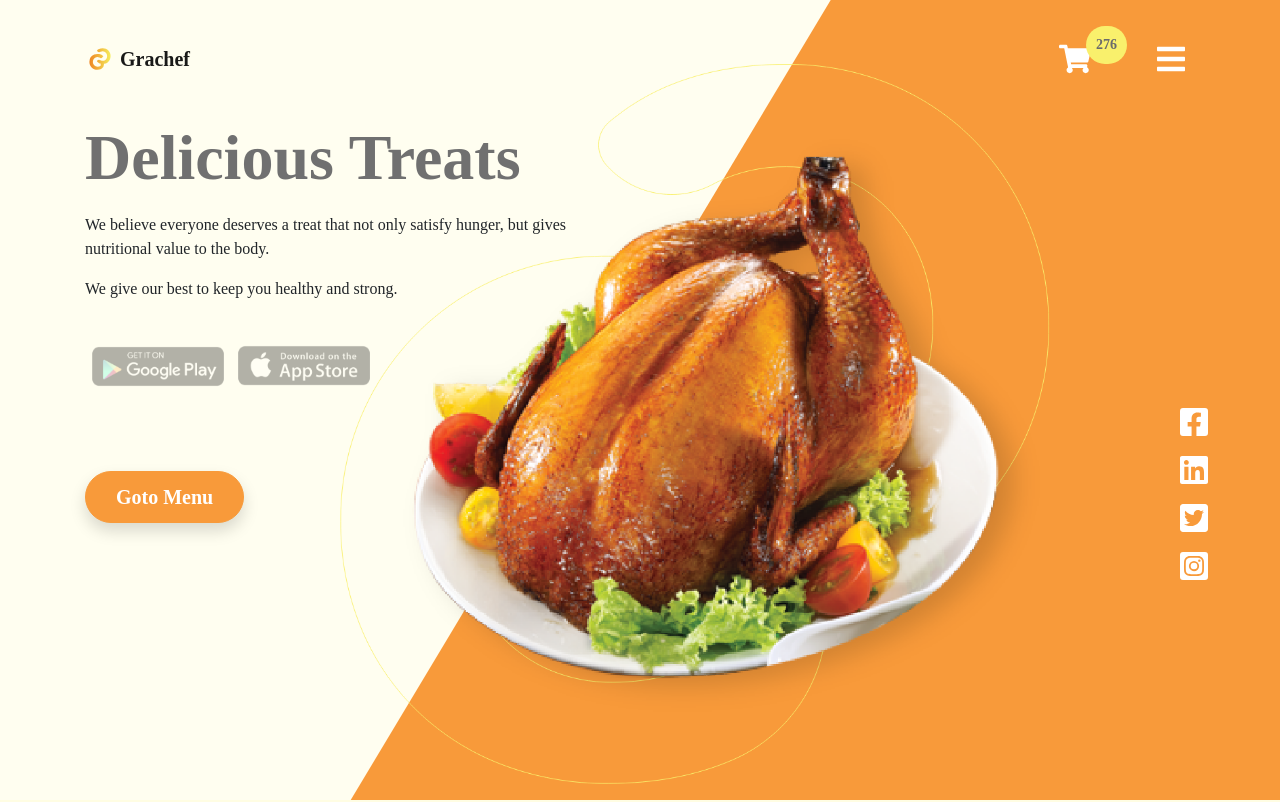
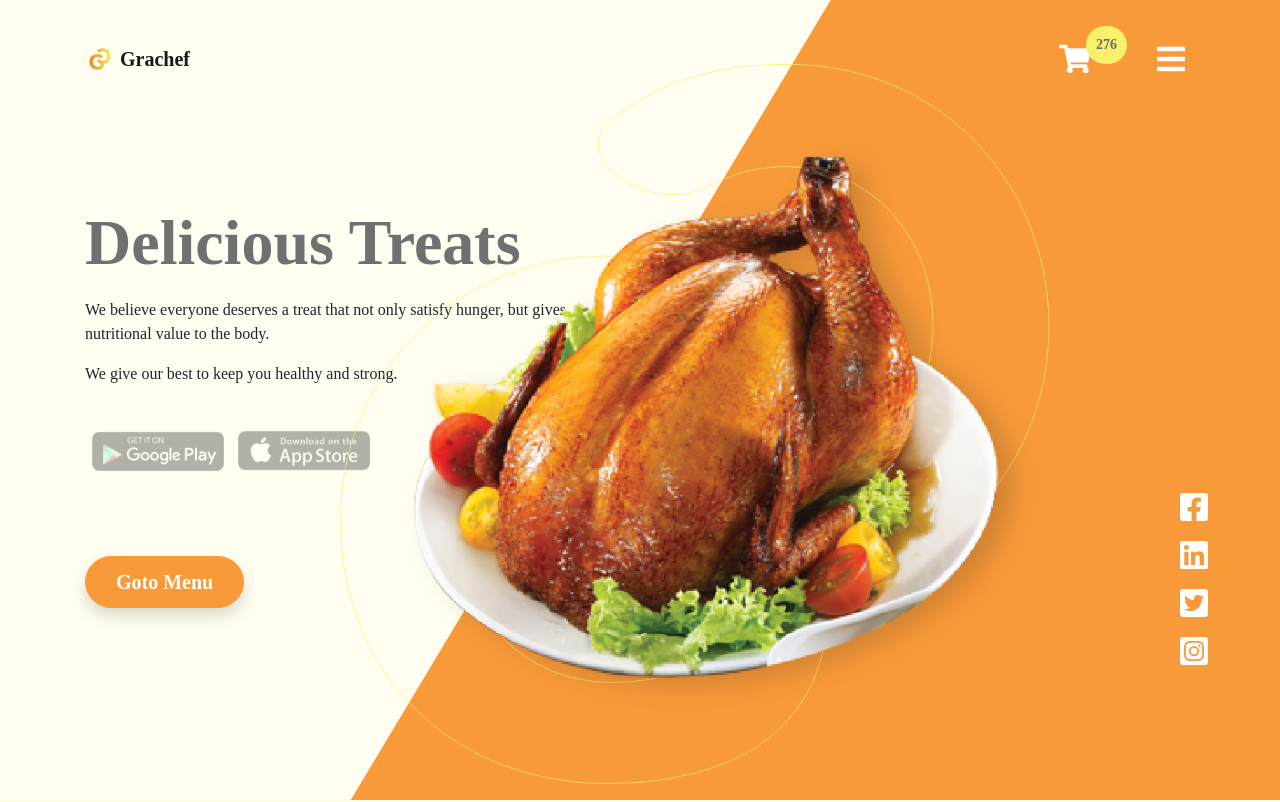
Before and after one commit to jilh/grachef, a React (Create React App) app: page / in a window 1280 px wide. Shown: the top 802 px of the page. Built offline with nearby package versions, Linux system fonts and the light colour scheme.

Commit message:
Fixed header padding

```diff
--- a/src/components/Header.js
+++ b/src/components/Header.js
@@ -12,7 +12,7 @@ function Header(){
             <div className={"header-wrapper"}>
                 <Navigation />
 
-                <Container>
+                <Container style={{paddingTop: "85px"}}>
                     <Row>
                     <img src={heroImage} alt="Food Recipe" className={"hero-image-mobile"}/>
                         <Col md={6}>
--- a/src/styles/Checkout.css
+++ b/src/styles/Checkout.css
@@ -2,7 +2,7 @@
     width: 100%;
     height: 100%;
     position: fixed;
-    background: rgba(255,255, 255, 0.8);
+    background: rgba(17, 17, 17, 0.8);
     left: 0;
     right: 0;
     top: 0;
```
